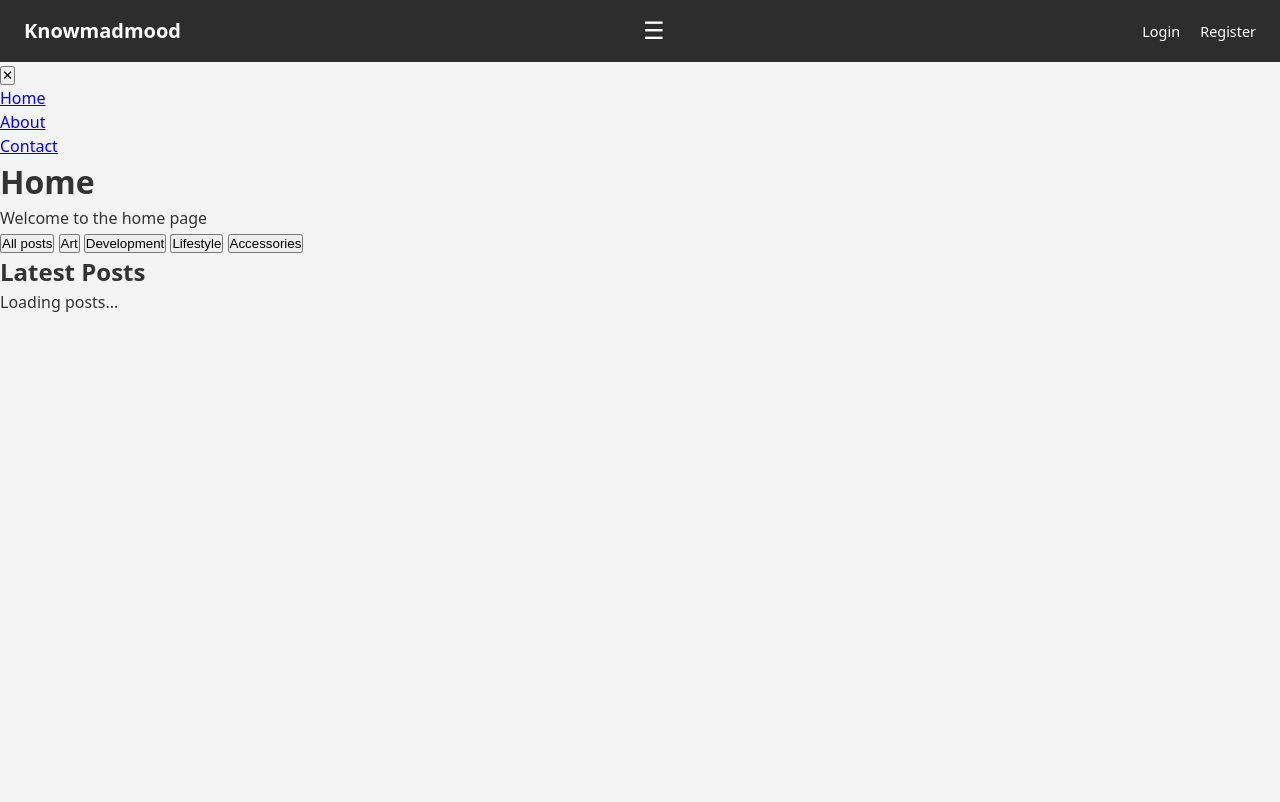
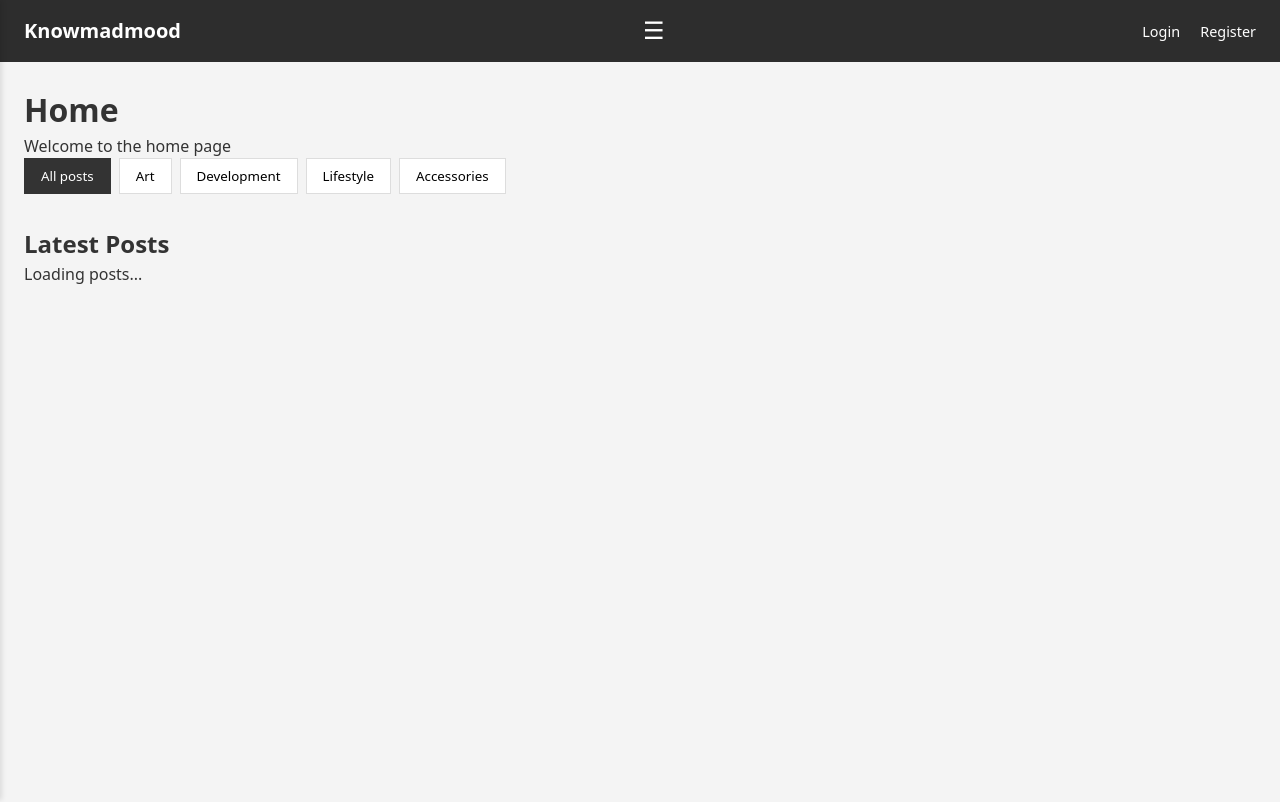
Before and after one commit to mabajim065/knowmadmood, a plain HTML site: page index.html in a window 1280 px wide. Drawn offline with Linux system fonts and the light colour scheme.

Commit message:
header nav y  filtros

```diff
--- a/css/style.css
+++ b/css/style.css
@@ -115,3 +115,99 @@ header y nav
     /* Se oculta en desktop */
     display: block;
 }
+
+/****************************************
+layoud principal (Sidebar + Main)
+*****************************************/
+.layout-wrapper {
+    display: flex;
+    min-height: calc(100vh - 60px);
+    /*posicionar el sidebar mobile */
+    position: relative;
+}
+
+/* estilos base del sidebar */
+.sidebar {
+    position: fixed;
+    top: 0;
+    left: 0;
+    height: 100%;
+    width: 250px;
+    background-color: #fff;
+    box-shadow: 2px 0 5px rgba(0,0,0,0.1);
+    transform: translateX(-100%);
+    transition: transform 0.3s ease;
+    z-index: 50;
+    padding: var(--spacing-md);
+}
+
+.sidebar.active {
+    /* Visible cuando está activo */
+    transform: translateX(0);
+}
+/* botón para cerrar el menú en mobile */
+.menu-close {
+    background: none;
+    border: none;
+    font-size: 1.5rem;
+    cursor: pointer;
+    float: right;
+    margin-bottom: var(--spacing-sm);
+}
+
+.nav-list {
+    list-style: none;
+    clear: both;
+}
+
+.nav-list li {
+    margin-bottom: var(--spacing-sm);
+}
+
+.nav-link {
+    text-decoration: none;
+    color: var(--color-text-body);
+    display: block;
+    padding: 0.5rem;
+}
+
+.nav-link:hover, .nav-link.active {
+    background-color: #eee;
+    font-weight: bold;
+}
+
+/* contenedor principal */
+.main-content {
+    flex: 1;
+    padding: var(--spacing-md);
+    width: 100%;
+}
+
+/******************
+filtros
+*******************/
+.filters {
+    display: flex;
+    flex-wrap: wrap;
+    gap: var(--spacing-xs);
+    margin-bottom: var(--spacing-lg);
+}
+
+.filter-btn {
+    padding: 0.5rem 1rem;
+    background-color: #fff;
+    border: 1px solid #ddd;
+    cursor: pointer;
+    font-family: inherit;
+    transition: all 0.2s;
+}
+
+.filter-btn:hover {
+    background-color: #f0f0f0;
+}
+
+.filter-btn.active {
+    background-color: var(--color-btn-active);
+    color: var(--color-btn-text-active);
+    border-color: var(--color-btn-active);
+}
```
